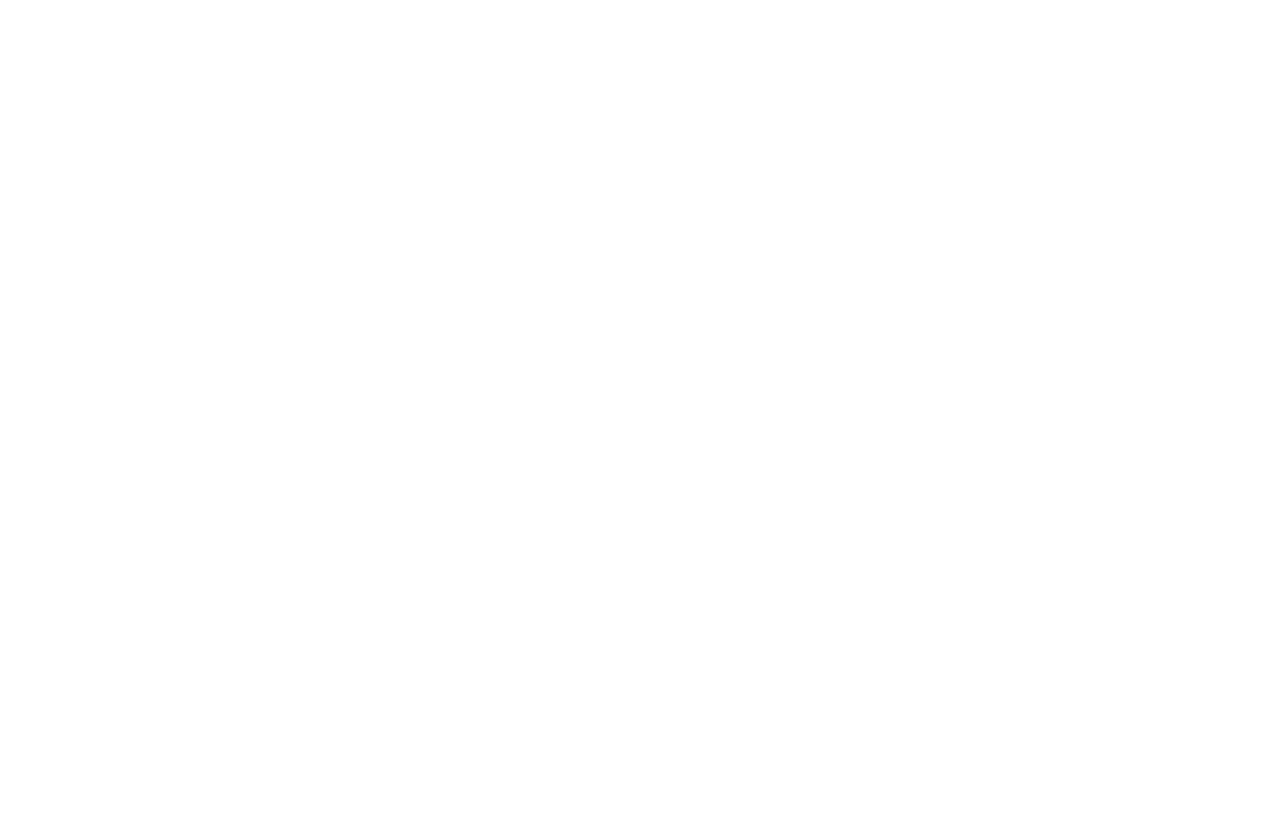
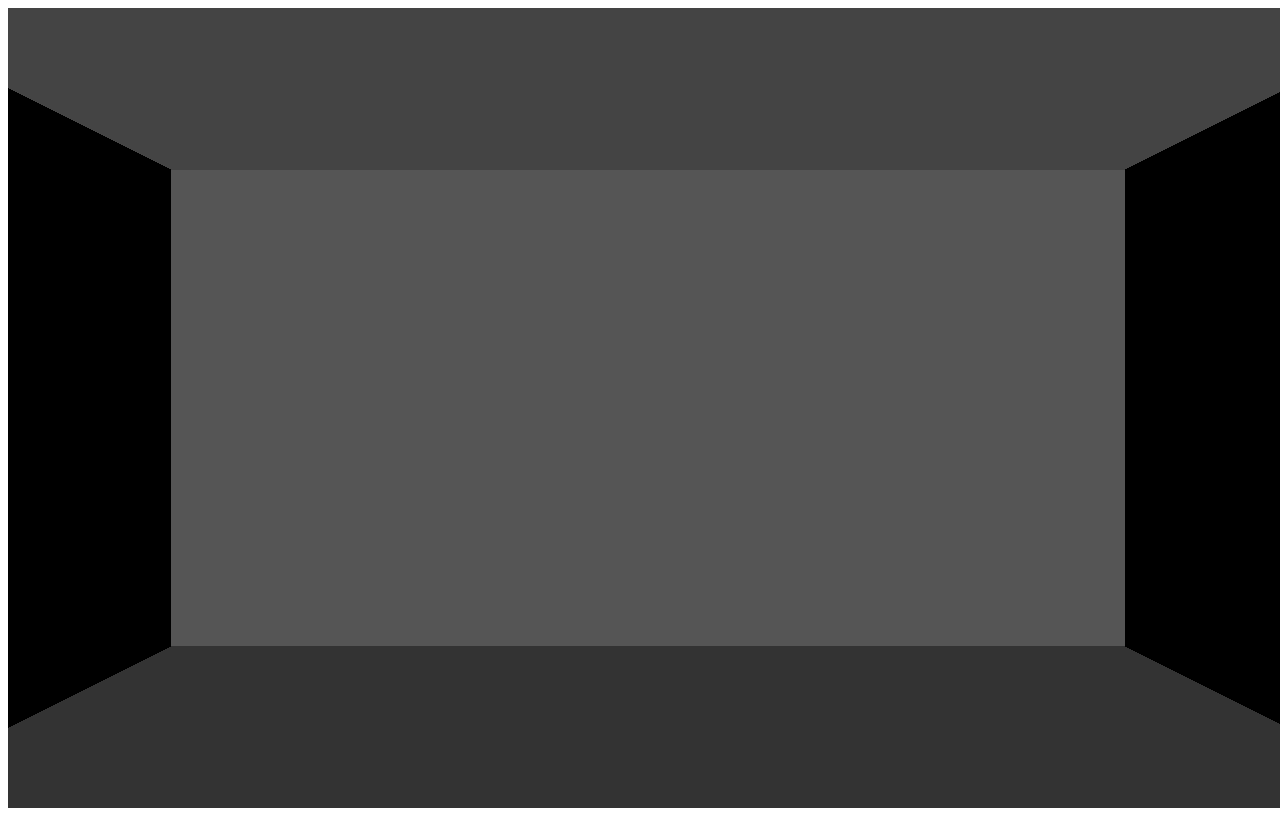
Before and after one commit to isaaclins/FnaFJS, a website built with Vite: page index.html in a window 1280 px wide. Built offline with nearby package versions, Linux system fonts and the light colour scheme.

Commit message:
implement basic 3D scene setup with walls, ceiling, and floor in main.js

```diff
--- a/index.html
+++ b/index.html
@@ -7,7 +7,7 @@
     <title>FnafJS</title>
   </head>
   <body>
-    <div id="app"></div>
+
     <script type="module" src="main.js"></script>
   </body>
 </html>
--- a/main.js
+++ b/main.js
@@ -0,0 +1,74 @@
+import * as THREE from 'three';
+
+// main.js
+
+// Scene, Camera, Renderer
+const scene = new THREE.Scene();
+const camera = new THREE.PerspectiveCamera(80, window.innerWidth / window.innerHeight, 0.1, 1000);
+const renderer = new THREE.WebGLRenderer();
+
+renderer.setSize(window.innerWidth, window.innerHeight);
+document.body.appendChild(renderer.domElement);
+// Ceiling
+const ceilingMaterial = new THREE.MeshBasicMaterial({ color: 0x444444 });
+const ceiling = new THREE.Mesh(new THREE.PlaneGeometry(10, 10), ceilingMaterial);
+ceiling.rotation.x = Math.PI / 2;
+ceiling.position.y = 2.5;
+scene.add(ceiling);
+
+// Office Walls (Rectangles)
+const wallMaterial = new THREE.MeshBasicMaterial({ color: 0x555555 });
+const floorMaterial = new THREE.MeshBasicMaterial({ color: 0x333333 });
+
+// Back Wall
+const backWall = new THREE.Mesh(new THREE.PlaneGeometry(10, 5), wallMaterial);
+backWall.position.z = -5;
+scene.add(backWall);
+
+// Left Wall
+const leftWall = new THREE.Mesh(new THREE.PlaneGeometry(5, 5), wallMaterial);
+leftWall.rotation.y = Math.PI / 2;
+leftWall.position.x = -5;
+scene.add(leftWall);
+
+// Right Wall
+const rightWall = new THREE.Mesh(new THREE.PlaneGeometry(5, 5), wallMaterial);
+rightWall.rotation.y = -Math.PI / 2;
+rightWall.position.x = 5;
+scene.add(rightWall);
+
+// Floor
+const floor = new THREE.Mesh(new THREE.PlaneGeometry(10, 10), floorMaterial);
+floor.rotation.x = -Math.PI / 2;
+floor.position.y = -2.5;
+scene.add(floor);
+
+// Camera Position
+camera.position.z = 0;
+camera.position.y = 0;
+
+// Mouse Movement for Looking Around
+let mouseX = 0;
+document.addEventListener('mousemove', (event) => {
+    const normalizedX = (event.clientX / window.innerWidth) * 2 - 1;
+    mouseX = -normalizedX * Math.PI / 4;
+});
+
+// Animation Loop
+function animate() {
+    requestAnimationFrame(animate);
+
+    // Rotate camera based on mouse movement
+    camera.rotation.y = mouseX;
+
+    renderer.render(scene, camera);
+}
+
+animate();
+
+// Handle Window Resize
+window.addEventListener('resize', () => {
+    camera.aspect = window.innerWidth / window.innerHeight;
+    camera.updateProjectionMatrix();
+    renderer.setSize(window.innerWidth, window.innerHeight);
+});
```
